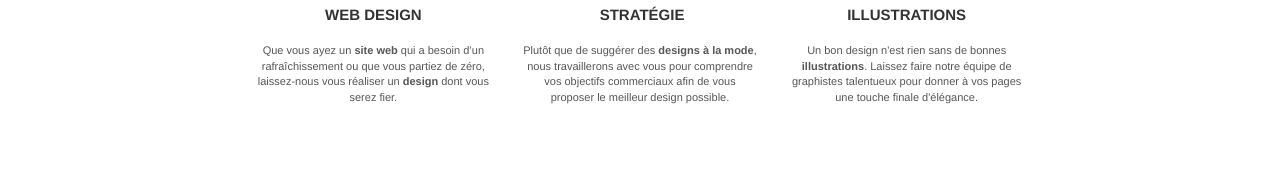
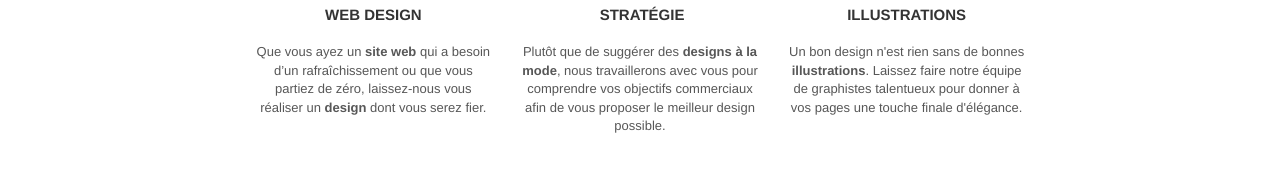
Before and after one commit to JoseDpinero/La-Panthere, a plain HTML site: page index.html in a window 1280 px wide. Shown: the part 755-948 px from the top of the page. Drawn offline with nearby package versions, Linux system fonts and the light colour scheme; a web font is replaced by a local one.

Commit message:
meta description

```diff
--- a/index.html
+++ b/index.html
@@ -3,7 +3,7 @@
 
 <head>
 	<meta charset="utf-8">
-	<meta name="description" content="">
+	<meta name="description" content="La Panthère est une agence de Web design. Nous vous aiderons à rendre votre site plus attractif et visible sur internet.">
 	<meta name="viewport" content="width=device-width, initial-scale=1.0, viewport-fit=cover">
 	<link rel="shortcut icon" type="image/png" href="favicon.jpg">
 
--- a/style.css
+++ b/style.css
@@ -108,7 +108,7 @@ a[data-lightbox]:hover img{opacity:.6;-webkit-animation-fill-mode:none;animation
 .hero-bloc-text{font-size:38px}
 .hero-bloc-text-sub{font-size:36px}
 .statement-bloc-text{line-height:26px;font-style:italic;font-size:20px;text-align:center;font-weight:lighter;max-width:520px;margin:auto auto auto auto}
-p{font-size:11px}
+p{font-size:13px}
 .tight-width-whitespace{max-width:600px;margin:auto auto auto auto}
 .h1{font-size:20px;font-family:"Open Sans"}
 .cta-hero{margin-top:22px;color:#fff!important;text-transform:uppercase;padding:12px 28px 12px 28px;font-size:16px;font-weight:700}
```
